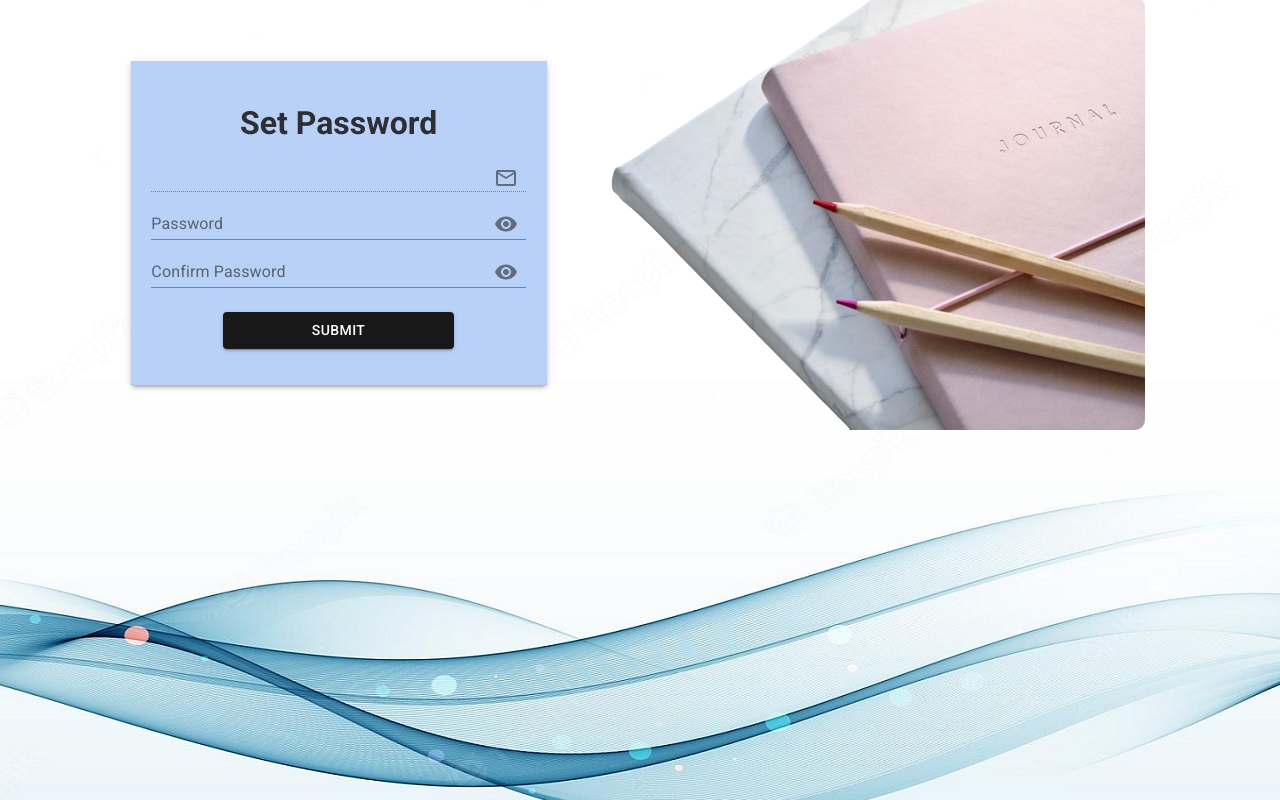
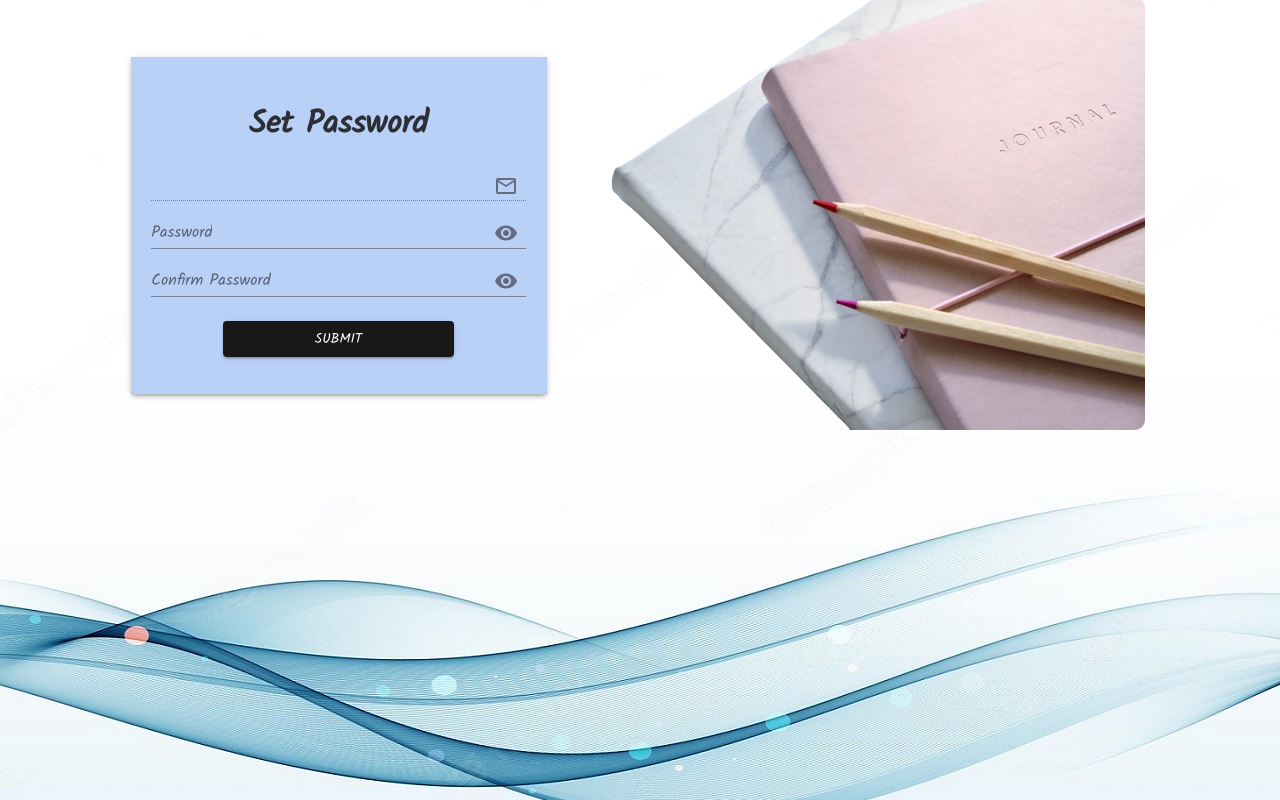
Before and after one commit to frq-frk/D-Diary-FE, a React (Create React App) app: page /newPassword in a window 1280 px wide. Built offline with nearby package versions, Linux system fonts and the light colour scheme; no server answers.

Commit message:
Added font family of 'Kalam', which can be updated later. Signed-off-by: Farooq <mullafarooq4@gmail.com>

```diff
--- a/src/components/Page/page.css
+++ b/src/components/Page/page.css
@@ -12,6 +12,7 @@
 
 pre {
     white-space: pre-wrap;
+    font-family: 'Kalam', cursive;
     text-align: start;
     margin: 5% 8%;
 }
--- a/src/components/appbar/ResponsiveAppbar.js
+++ b/src/components/appbar/ResponsiveAppbar.js
@@ -134,14 +134,13 @@ function ResponsiveAppBar() {
           <Toolbar disableGutters>
             <AdbIcon sx={{ display: { xs: 'none', md: 'flex' }, mr: 1 }} ></AdbIcon>
             <Typography
-              variant="h6"
+              variant="h5"
               noWrap
               component="a"
               href="/"
               sx={{
                 mr: 2,
                 display: { xs: 'none', md: 'flex' },
-                fontFamily: 'monospace',
                 fontWeight: 700,
                 letterSpacing: '.3rem',
                 color: colors.textPrimary,
@@ -158,7 +157,7 @@ function ResponsiveAppBar() {
                 aria-controls="menu-appbar"
                 aria-haspopup="true"
                 onClick={handleOpenNavMenu}
-                color="inherit"
+                color={colors.textPrimary}
               >
                 <MenuIcon />
               </IconButton>
@@ -217,10 +216,9 @@ function ResponsiveAppBar() {
                 mr: 2,
                 display: { xs: 'flex', md: 'none' },
                 flexGrow: 1,
-                fontFamily: 'monospace',
                 fontWeight: 700,
                 letterSpacing: '.3rem',
-                color: 'inherit',
+                color: colors.textPrimary,
                 textDecoration: 'none',
               }}
             >
--- a/src/components/forms/LoginForm.js
+++ b/src/components/forms/LoginForm.js
@@ -120,7 +120,7 @@ function LoginForm() {
                     </Typography>)
             }
 
-            {!isResetPassword && (
+            {(!isResetPassword && isLogin) && (
                 <Grid container spacing={1} mt={5}>
                     <Grid item xs={12} md={12} lg={6}>
                         <Button variant="outlined" disabled={loading ? true : false} onClick={loginWithGoogle} color='textPrimary' ><GoogleIcon fontSize='small' /> Login using Google</Button>
--- a/src/index.css
+++ b/src/index.css
@@ -1,9 +1,9 @@
+@import url('https://fonts.googleapis.com/css2?family=Kalam&display=swap');
+
 body {
   margin: 0;
   padding: 0;
-  font-family: 'Roboto', 'Oxygen',
-    'Ubuntu', 'Cantarell', 'Fira Sans', 'Droid Sans', 'Helvetica Neue',
-    sans-serif;
+  font-family: 'Kalam', cursive;
   -webkit-font-smoothing: antialiased;
   -moz-osx-font-smoothing: grayscale;
   box-sizing: border-box;
--- a/src/theme/CustomTheme.js
+++ b/src/theme/CustomTheme.js
@@ -19,4 +19,9 @@ export const customTheme = createTheme({
         main : colors.text,
       }
     },
+    typography: {
+      fontFamily: [
+        'Kalam',
+      ].join(','),
+    },
   });
```
